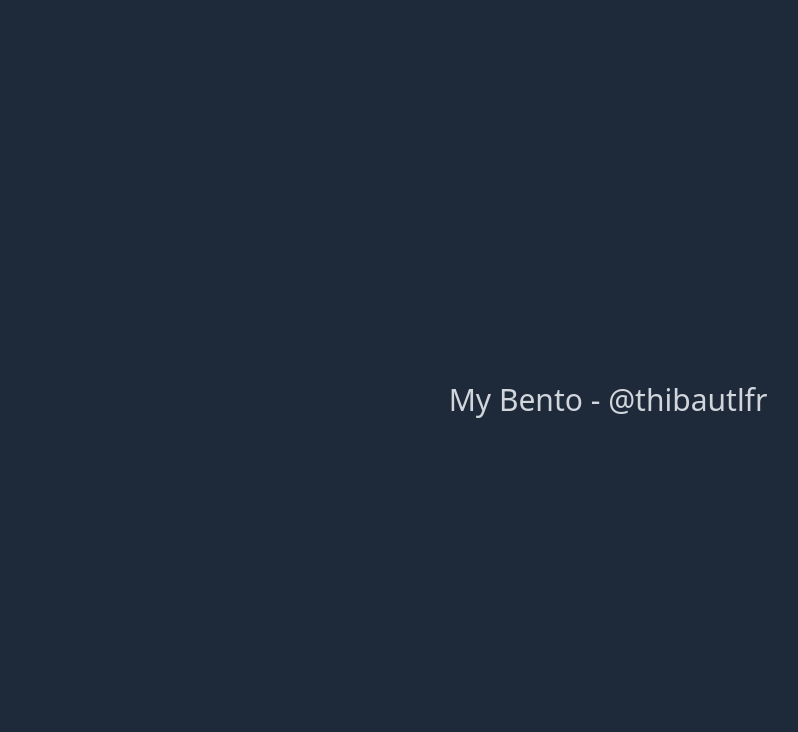
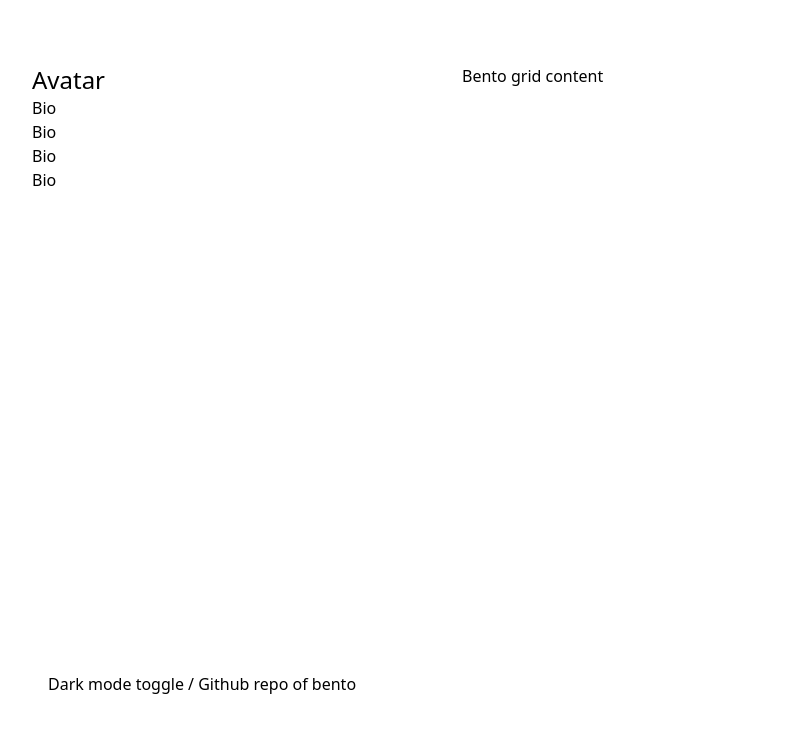
Before and after one commit to thibautlfr/my-bento, a React (Vite) app: page / in a window 1280 px wide. Shown: the top 732 px of the page, without its empty margins (32-830 px from the left). Built offline with nearby package versions, Linux system fonts and the light colour scheme.

Commit message:
feat: implement Bento layout with sidebar, content, and footer components

```diff
--- a/src/App.tsx
+++ b/src/App.tsx
@@ -1,9 +1,22 @@
+import { BentoLayout } from './layouts/BentoLayout.tsx';
+import BentoGrid from './features/bento-grid/BentoGrid.tsx';
+import Sidebar from './features/sidebar/Sidebar.tsx';
+import Footer from './features/footer/Footer.tsx';
+
 function App() {
   return (
     <>
-      <div className="flex w-screen h-screen justify-center items-center bg-gray-800">
-        <h1 className="text-3xl text-gray-300">My Bento - @thibautlfr</h1>
-      </div>
+      <BentoLayout.Root>
+        <BentoLayout.Sidebar>
+          <Sidebar />
+        </BentoLayout.Sidebar>
+        <BentoLayout.Content>
+          <BentoGrid />
+        </BentoLayout.Content>
+      </BentoLayout.Root>
+      <BentoLayout.Footer>
+        <Footer />
+      </BentoLayout.Footer>
     </>
   );
 }
--- /dev/null
+++ b/src/features/bento-grid/BentoGrid.tsx
@@ -0,0 +1,3 @@
+export default function BentoGrid() {
+  return <div>Bento grid content</div>;
+}
--- /dev/null
+++ b/src/features/footer/Footer.tsx
@@ -0,0 +1,3 @@
+export default function Footer() {
+  return <div>Dark mode toggle / Github repo of bento</div>;
+}
--- /dev/null
+++ b/src/features/sidebar/Sidebar.tsx
@@ -0,0 +1,11 @@
+export default function Sidebar() {
+  return (
+    <>
+      <div className="text-2xl">Avatar</div>
+      <div>Bio</div>
+      <div>Bio</div>
+      <div>Bio</div>
+      <div>Bio</div>
+    </>
+  );
+}
--- a/src/index.css
+++ b/src/index.css
@@ -1 +1,5 @@
 @import "tailwindcss";
+
+body {
+    max-width: 100vw;
+}
--- /dev/null
+++ b/src/layouts/BentoLayout.tsx
@@ -0,0 +1,50 @@
+import * as React from 'react';
+
+// eslint-disable-next-line react-refresh/only-export-components
+function Root({ children }: { children: React.ReactNode }) {
+  return (
+    // In mobile, we want the main container height to be height viewport - footer
+    <div className="mx-auto flex w-full max-w-[428px] flex-col gap-6 p-6 lg:mx-0 lg:grid lg:min-h-screen lg:max-w-none lg:grid-cols-[350px_1fr] lg:gap-20 lg:p-16">
+      {children}
+    </div>
+  );
+}
+
+// eslint-disable-next-line react-refresh/only-export-components
+function Sidebar({ children }: { children: React.ReactNode }) {
+  return (
+    // In desktop, we want the sidebar height to be :
+    // height viewport - 208px
+    // 208 = padding top (64px) + padding bottom (64px) + footer height (80px)
+    <aside className="flex flex-col lg:sticky lg:top-16 lg:h-[calc(100vh-208px)]">
+      {children}
+    </aside>
+  );
+}
+
+// eslint-disable-next-line react-refresh/only-export-components
+function Content({ children }: { children: React.ReactNode }) {
+  return <main className="flex min-h-[80vh] w-full flex-col">{children}</main>;
+}
+
+// eslint-disable-next-line react-refresh/only-export-components
+function Footer({ children }: { children: React.ReactNode }) {
+  return (
+    <>
+      {/* Desktop */}
+      <div className="fixed bottom-0 mb-16 ml-16 hidden h-[80px] w-[350px] p-4 lg:block">
+        {children}
+      </div>
+
+      {/* Mobile */}
+      <div className="flex h-[112px] w-full items-center justify-center bg-gray-50 px-6 py-10 lg:hidden">
+        {/* (max-w container - padding) -> 428-48 and 48 is for (p-6*2) since p-6 of tailwind is 24px */}
+        <div className="flex w-full max-w-[calc(428px-48px)] justify-center p-4 text-center">
+          {children}
+        </div>
+      </div>
+    </>
+  );
+}
+
+export const BentoLayout = { Root, Sidebar, Content, Footer };
```
